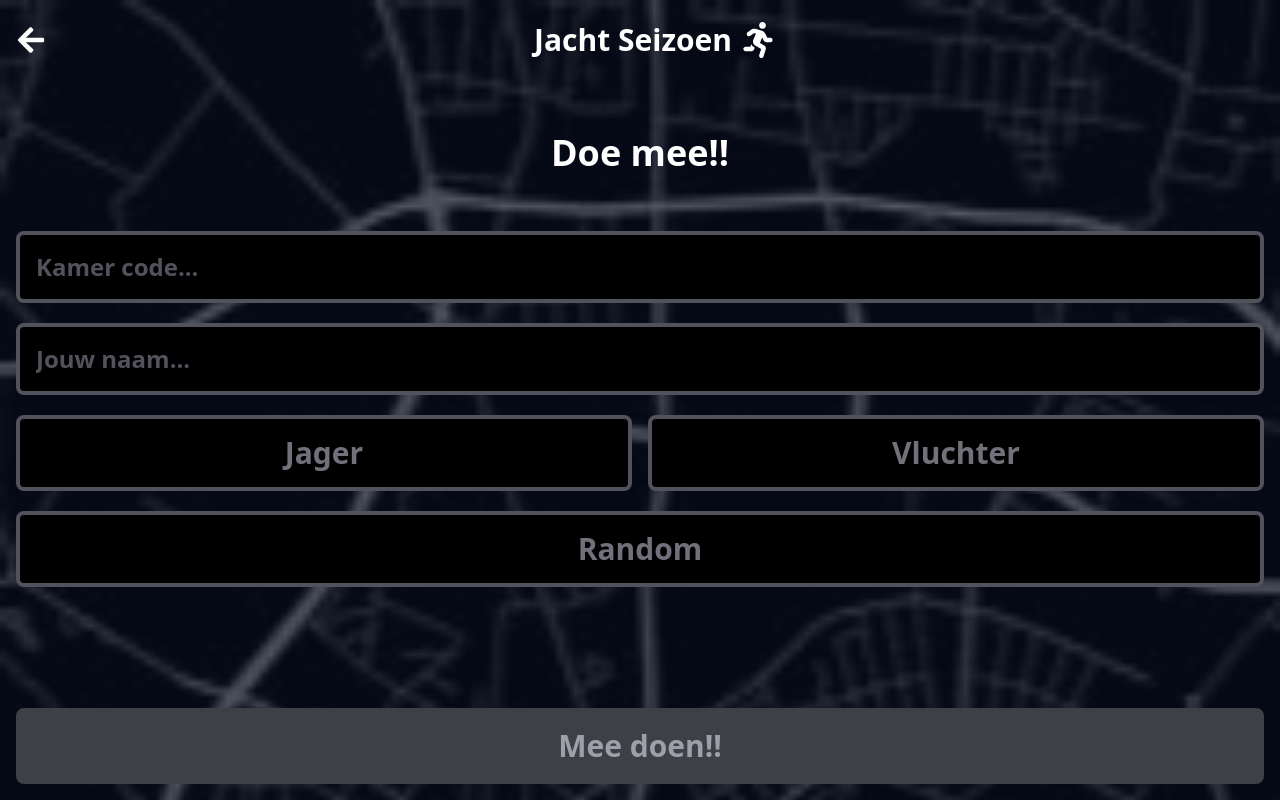
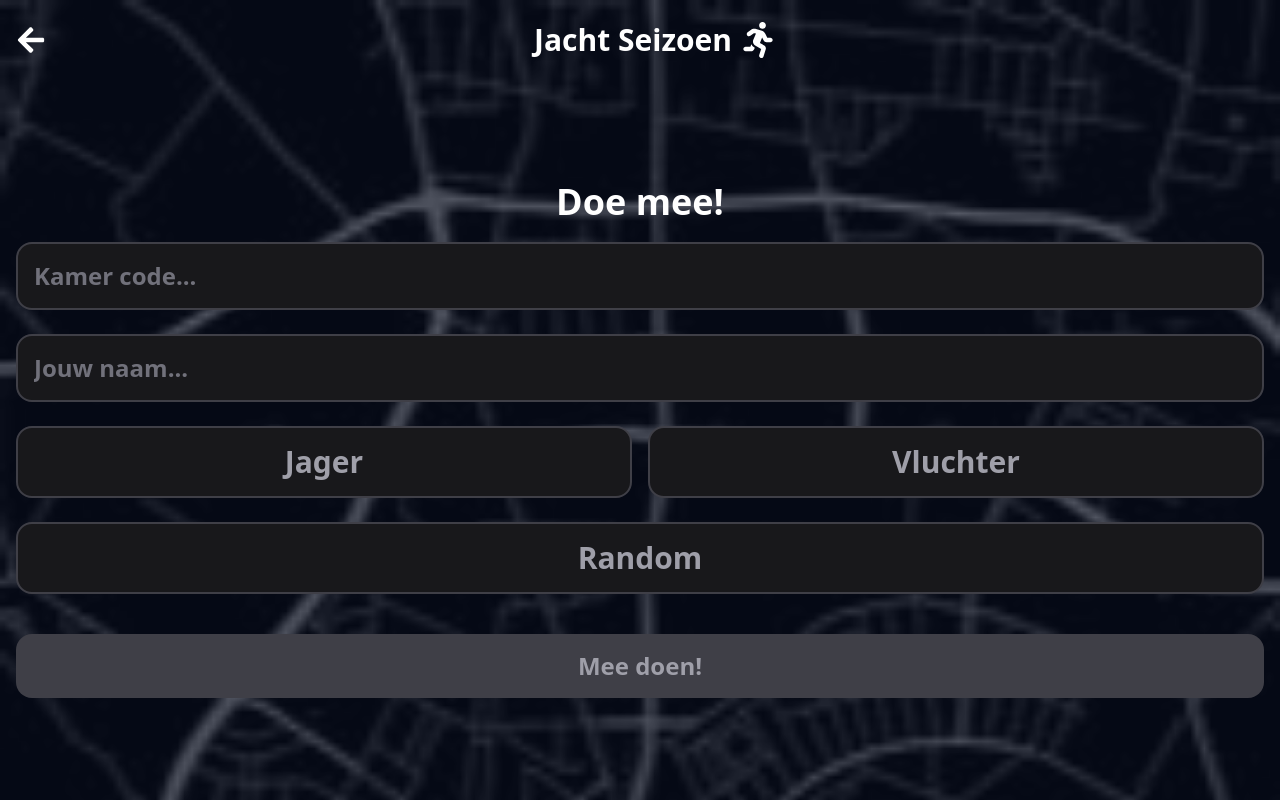
Before and after one commit to Butch-Smith/Jacht-Seizoen, a Next.js app in the folder jacht-seizoen/: page /JoinScreen in a window 1280 px wide. Built offline with nearby package versions, Linux system fonts and the light colour scheme; no server answers.

Commit message:
Lobby creation, joining, leaving, mostly working

```diff
--- a/jacht-seizoen/src/app/JoinScreen/page.jsx
+++ b/jacht-seizoen/src/app/JoinScreen/page.jsx
@@ -1,10 +1,11 @@
 "use client";
-import { useState } from "react";
-import { doc, getDoc, updateDoc } from "firebase/firestore";
+import { useState, useEffect, useRef } from "react";
+import { doc, getDoc, updateDoc, arrayUnion } from "firebase/firestore";
 import { db, auth } from "../../lib/firebase";
 import { signInAnonymously } from "firebase/auth";
 import ScreenMain from "../components/ScreenMain";
 import BackButton from "../components/BackButton";
+import Link from "next/link";
 
 const JoinScreen = () => {
   const [playerName, setPlayerName] = useState("");
@@ -12,29 +13,38 @@ const JoinScreen = () => {
   const [playerRole, setPlayerRole] = useState("");
   const [error, setError] = useState("");
   const [loading, setLoading] = useState(false);
+  const [user, setUser] = useState(null);
+  const linkRef = useRef(null);
 
-  if (!auth.currentUser) {
-    signInAnonymously(auth).catch(() => {});
-  }
+  useEffect(() => {
+    const initAuth = async () => {
+      if (!auth.currentUser) {
+        try {
+          const cred = await signInAnonymously(auth);
+          setUser(cred.user);
+        } catch (err) {
+          console.error("Anonymous sign-in failed:", err);
+          setError("Kon gebruiker niet aanmelden.");
+        }
+      } else {
+        setUser(auth.currentUser);
+      }
+    };
+    initAuth();
+  }, []);
 
-  const isFormValid =
-    playerName.trim() && roomCode.trim() && playerRole;
+  const isValid = playerName.trim() && roomCode.trim() && playerRole && user?.uid;
 
-  const getRoleColor = () => {
-    if (playerRole === "hunter") return "bg-red-500 hover:bg-red-600";
-    if (playerRole === "target") return "bg-blue-500 hover:bg-blue-600";
-    if (playerRole === "random") return "bg-green-500 hover:bg-green-600";
-    return "bg-zinc-700";
-  };
-
-  const handleJoinRoom = async () => {
-    if (!isFormValid) return;
+  const handleJoinRoom = async (e) => {
+    e.preventDefault();
+    if (!isValid) return;
 
     setLoading(true);
     setError("");
 
     try {
-      const roomRef = doc(db, "rooms", roomCode.toUpperCase());
+      const code = roomCode.toUpperCase();
+      const roomRef = doc(db, "rooms", code);
       const roomSnap = await getDoc(roomRef);
 
       if (!roomSnap.exists()) {
@@ -43,31 +53,57 @@ const JoinScreen = () => {
         return;
       }
 
-      const roomData = roomSnap.data();
-      let roleToAssign = playerRole;
+      const roomData = roomSnap.data() || {};
+      const existingPlayers = roomData.players || [];
+
+      const nameExists = existingPlayers.some(
+        (p) => p.name.toLowerCase() === playerName.trim().toLowerCase()
+      );
+      if (nameExists) {
+        setError("Deze naam is al in gebruik.");
+        setLoading(false);
+        return;
+      }
+
+      let roleToAssign;
+      const hunterCount = existingPlayers.filter(p => p.role === "hunter").length;
+      const maxHunters = roomData.maxHunters || 1;
 
       if (playerRole === "random") {
-        roleToAssign = Math.random() > 0.5 ? "hunter" : "target";
+        roleToAssign = hunterCount >= maxHunters ? "target" : (Math.random() > 0.5 ? "hunter" : "target");
+      } else {
+        roleToAssign = playerRole;
       }
 
-      const userId = auth.currentUser.uid;
+      if (roleToAssign === "hunter" && hunterCount >= maxHunters) {
+        setError("Maximaal aantal jagers bereikt.");
+        setLoading(false);
+        return;
+      }
 
       const newPlayer = {
-        id: userId,
-        name: playerName,
+        id: user.uid,
+        name: playerName.trim(),
         role: roleToAssign,
         isHost: false,
+        joinedAt: new Date(),
       };
 
-      const updatedPlayers = [...(roomData.players || []), newPlayer];
-      await updateDoc(roomRef, { players: updatedPlayers });
+      console.log("Adding player to room array:", newPlayer);
 
-      localStorage.setItem("currentRoomId", roomCode.toUpperCase());
-      localStorage.setItem("currentPlayerName", playerName);
-      localStorage.setItem("currentPlayerId", userId);
+      await updateDoc(roomRef, {
+        players: arrayUnion(newPlayer),
+      });
 
-      window.location.href = "/WaitingRoom";
-    } catch {
+      console.log("Player added successfully!");
+
+      localStorage.setItem("currentRoomId", code);
+      localStorage.setItem("currentPlayerName", playerName.trim());
+      localStorage.setItem("currentPlayerId", user.uid);
+
+      linkRef.current?.click();
+    } catch (err) {
+      console.error("Join room error:", err);
       setError("Er is iets misgegaan bij het joinen.");
     } finally {
       setLoading(false);
@@ -77,18 +113,21 @@ const JoinScreen = () => {
   return (
     <ScreenMain>
       <BackButton />
-      <section className="w-full h-9/10">
-        <section className="p-4 h-full flex items-center flex-col gap-5">
-          <header className="flex items-center justify-center h-1/6">
-            <h1 className="text-4xl text-white font-bold">Doe mee!!</h1>
-          </header>
+      <section className="w-full h-9/10 flex flex-col justify-center items-center gap-5 p-4">
+        <header className="flex items-center justify-center w-full">
+          <h1 className="text-4xl text-white font-bold">Doe mee!</h1>
+        </header>
 
+        <form
+          onSubmit={handleJoinRoom}
+          className="flex w-full gap-6 flex-col p-0"
+        >
           <input
             type="text"
             placeholder="Kamer code..."
             value={roomCode}
             onChange={(e) => setRoomCode(e.target.value)}
-            className="p-4 border-4 rounded-lg border-zinc-600 text-2xl font-bold bg-black text-white placeholder-zinc-600 w-full"
+            className="p-4 border-2 rounded-2xl border-zinc-700 text-2xl font-semibold bg-zinc-900 text-white placeholder-zinc-500 w-full focus:outline-none focus:ring-2 focus:ring-white transition"
           />
 
           <input
@@ -96,64 +135,66 @@ const JoinScreen = () => {
             placeholder="Jouw naam..."
             value={playerName}
             onChange={(e) => setPlayerName(e.target.value)}
-            className="p-4 border-4 rounded-lg border-zinc-600 text-2xl font-bold bg-black text-white placeholder-zinc-600 w-full"
+            className="p-4 border-2 rounded-2xl border-zinc-700 text-2xl font-semibold bg-zinc-900 text-white placeholder-zinc-500 w-full focus:outline-none focus:ring-2 focus:ring-white transition"
           />
 
           <div className="flex w-full justify-center gap-4">
             <button
+              type="button"
               onClick={() => setPlayerRole("hunter")}
-              className={`flex-1 p-4 border-4 rounded-lg font-bold text-3xl ${
+              className={`flex-1 p-4 border-2 rounded-2xl font-bold text-3xl ${
                 playerRole === "hunter"
                   ? "border-red-500 text-white"
-                  : "border-zinc-600 text-zinc-500"
-              } bg-black`}
+                  : "border-zinc-700 text-zinc-400"
+              } bg-zinc-900`}
             >
               Jager
             </button>
-
             <button
+              type="button"
               onClick={() => setPlayerRole("target")}
-              className={`flex-1 p-4 border-4 rounded-lg font-bold text-3xl ${
+              className={`flex-1 p-4 border-2 rounded-2xl font-bold text-3xl ${
                 playerRole === "target"
                   ? "border-blue-500 text-white"
-                  : "border-zinc-600 text-zinc-500"
-              } bg-black`}
+                  : "border-zinc-700 text-zinc-400"
+              } bg-zinc-900`}
             >
               Vluchter
             </button>
           </div>
 
           <button
+            type="button"
             onClick={() => setPlayerRole("random")}
-            className={`w-full p-4 border-4 rounded-lg font-bold text-3xl ${
+            className={`w-full p-4 border-2 rounded-2xl font-bold text-3xl ${
               playerRole === "random"
                 ? "border-green-500 text-white"
-                : "border-zinc-600 text-zinc-500"
-            } bg-black`}
+                : "border-zinc-700 text-zinc-400"
+            } bg-zinc-900`}
           >
             Random
           </button>
 
           {error && (
-            <p className="text-red-400 text-center text-xl">{error}</p>
+            <p className="text-red-400 text-center font-medium">{error}</p>
           )}
 
           <button
-            onClick={handleJoinRoom}
-            disabled={!isFormValid || loading}
-            className={`w-full p-4 mt-auto text-3xl font-bold rounded-lg border-4 transition ${
-                !isFormValid || loading
-                ? "bg-zinc-700 border-zinc-700 text-zinc-400 cursor-not-allowed"
-                : playerRole === "hunter"
-                ? "bg-black border-red-500 text-white hover:bg-zinc-900"
-                : playerRole === "target"
-                ? "bg-black border-blue-500 text-white hover:bg-zinc-900"
-                : "bg-black border-green-500 text-white hover:bg-zinc-900"
+            type="submit"
+            disabled={!isValid || loading}
+            className={`w-full mt-4 p-4 text-2xl font-bold rounded-2xl transition ${
+              !isValid || loading
+                ? "bg-zinc-700 text-zinc-400 cursor-not-allowed"
+                : "bg-white text-black hover:bg-zinc-200 active:scale-95"
             }`}
-            >
-            {loading ? "Bezig met joinen..." : "Mee doen!!"}
-        </button>
-        </section>
+          >
+            {loading ? "Bezig met joinen..." : "Mee doen!"}
+          </button>
+
+          <Link href="/WaitingRoom" ref={linkRef} className="hidden">
+            Waiting Room
+          </Link>
+        </form>
       </section>
     </ScreenMain>
   );
--- a/jacht-seizoen/src/app/components/BackButton.jsx
+++ b/jacht-seizoen/src/app/components/BackButton.jsx
@@ -1,21 +1,17 @@
+import Link from "next/link";
 import { FaArrowLeft, FaRunning } from "react-icons/fa";
 
-const BackButton = ({ onClick }) => {
+const BackButton = () => {
     return (
         <nav className="w-full h-1/10 flex justify-between items-center p-4">
-      <button
-        onClick={onClick}
-        className="text-3xl font-bold text-white flex items-center gap-2"
-      >
-        <FaArrowLeft />
-      </button>
-
+            <Link href="/" className=" text-3xl font-bold text-white"><FaArrowLeft /></Link>
             <div className="flex mx-auto items-center gap-2">
                 <h2 className="text-white text-3xl font-semibold">Jacht Seizoen</h2>
                 <FaRunning className="text-4xl text-white" />
             </div>
+
         </nav>
     );
-};
+}
 
 export default BackButton;
```
Also changed, not shown: jacht-seizoen/src/app/CreateRoom/page.jsx (+50 -7 lines), jacht-seizoen/src/app/WaitingRoom/page.jsx (+144 -104 lines). Lines whose indentation alone changed are shown as unchanged.
